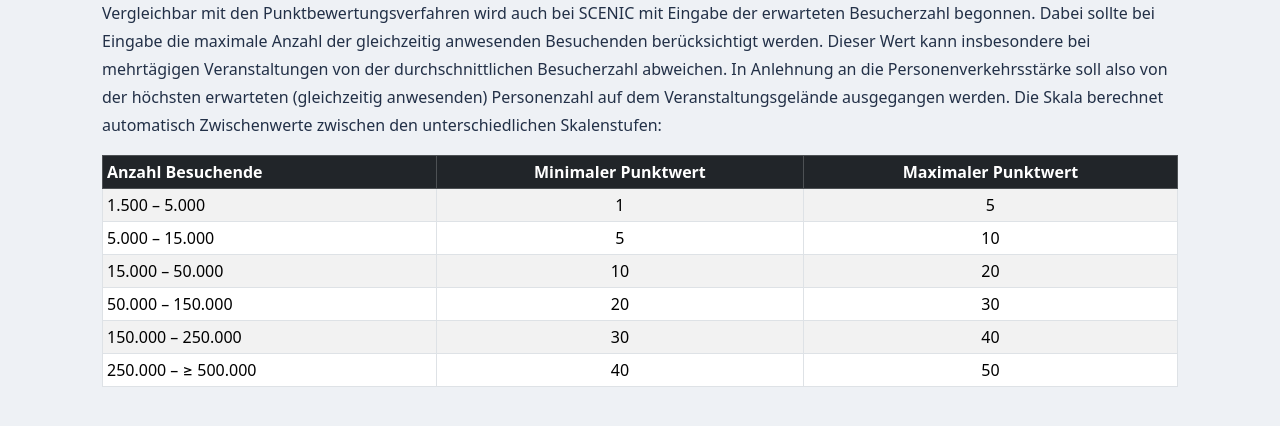
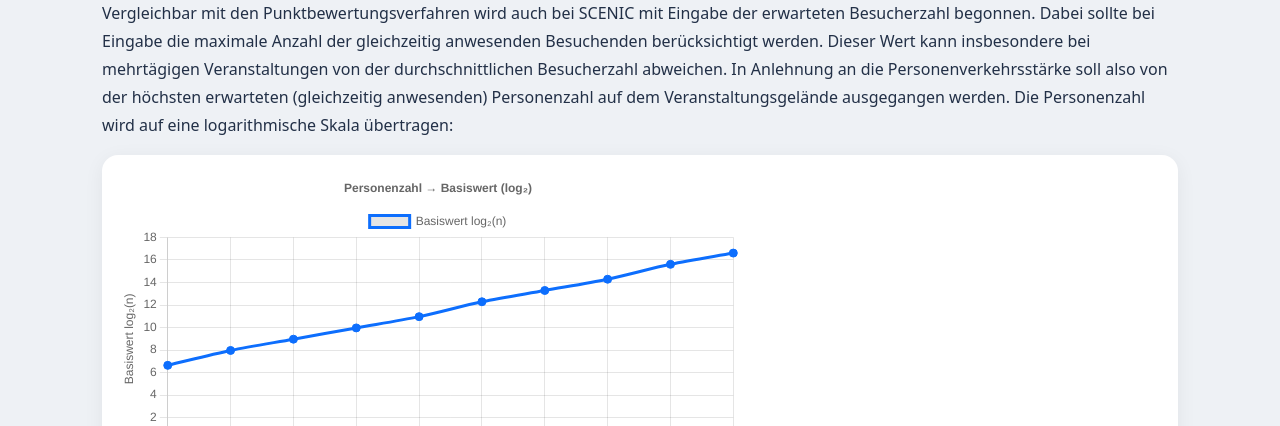
Before and after one commit to FGSV-AK1-9-3/matrix, a website: page sites/procedure-description.html in a window 1280 px wide. Shown: the part 234-660 px from the top of the page. Drawn offline with nearby package versions, Linux system fonts and the light colour scheme.

Commit message:
Update documentation (#49)
Co-authored-by: Angelika Kneidl <angelika.kneidl@oth-regensburg.de>
Co-authored-by: Moritz <102237363+ge65cer@users.noreply.github.com>

```diff
--- a/sites/procedure-description.html
+++ b/sites/procedure-description.html
@@ -35,51 +35,20 @@
         Veranstaltungen von der durchschnittlichen Besucherzahl abweichen. In
         Anlehnung an die Personenverkehrsstärke soll also von der höchsten
         erwarteten (gleichzeitig anwesenden) Personenzahl auf dem
-        Veranstaltungsgelände ausgegangen werden. Die Skala berechnet
-        automatisch Zwischenwerte zwischen den unterschiedlichen Skalenstufen:
+        Veranstaltungsgelände ausgegangen werden. Die Personenzahl wird auf eine
+        logarithmische Skala übertragen:
       </p>
 
-      <table class="table table-bordered table-striped table-sm">
-        <thead class="table-dark">
-          <tr>
-            <th>Anzahl Besuchende</th>
-            <th class="text-center">Minimaler Punktwert</th>
-            <th class="text-center">Maximaler Punktwert</th>
-          </tr>
-        </thead>
-        <tbody>
-          <tr>
-            <td>1.500 – 5.000</td>
-            <td class="text-center">1</td>
-            <td class="text-center">5</td>
-          </tr>
-          <tr>
-            <td>5.000 – 15.000</td>
-            <td class="text-center">5</td>
-            <td class="text-center">10</td>
-          </tr>
-          <tr>
-            <td>15.000 – 50.000</td>
-            <td class="text-center">10</td>
-            <td class="text-center">20</td>
-          </tr>
-          <tr>
-            <td>50.000 – 150.000</td>
-            <td class="text-center">20</td>
-            <td class="text-center">30</td>
-          </tr>
-          <tr>
-            <td>150.000 – 250.000</td>
-            <td class="text-center">30</td>
-            <td class="text-center">40</td>
-          </tr>
-          <tr>
-            <td>250.000 – ≥ 500.000</td>
-            <td class="text-center">40</td>
-            <td class="text-center">50</td>
-          </tr>
-        </tbody>
-      </table>
+      <div class="card p-3 mb-4">
+        <div style="max-width: 640px">
+          <canvas id="log2Chart"></canvas>
+        </div>
+        <p class="text-muted small mt-2 mb-0">
+          Die logarithmische Skala (log<sub>2</sub>) sorgt dafür, dass eine
+          Verdopplung der Personenzahl den Basiswert nur um 1 erhöht. So wächst
+          der Einfluss der Personenzahl gedämpft und nicht linear.
+        </p>
+      </div>
 
       <!-- ── VERANSTALTUNGSGELÄNDE ─────────────────────────────────── -->
       <h2 class="mt-5">Veranstaltungsgelände</h2>
@@ -730,5 +699,55 @@
       integrity="sha384-YvpcrYf0tY3lHB60NNkmXc5s9fDVZLESaAA55NDzOxhy9GkcIdslK1eN7N6jIeHz"
       src="https://cdn.jsdelivr.net/npm/bootstrap@5.3.3/dist/js/bootstrap.bundle.min.js"
     ></script>
+    <!-- Chart.js -->
+    <script src="https://cdn.jsdelivr.net/npm/chart.js@4.4.7/dist/chart.umd.min.js"></script>
+    <script>
+      (() => {
+        const personCounts = [
+          100, 250, 500, 1000, 2000, 5000, 10000, 20000, 50000, 100000,
+        ];
+        const log2Values = personCounts.map((n) => Math.log2(n));
+
+        new Chart(document.getElementById('log2Chart'), {
+          type: 'line',
+          data: {
+            labels: personCounts.map((n) => n.toLocaleString('de-DE')),
+            datasets: [
+              {
+                label: 'Basiswert log\u2082(n)',
+                data: log2Values,
+                borderColor: 'rgb(13, 110, 253)',
+                fill: false,
+                tension: 0.3,
+                pointRadius: 4,
+                pointBackgroundColor: 'rgb(13, 110, 253)',
+              },
+            ],
+          },
+          options: {
+            responsive: true,
+            plugins: {
+              title: {
+                display: true,
+                text: 'Personenzahl \u2192 Basiswert (log\u2082)',
+              },
+              tooltip: {
+                callbacks: {
+                  label: (ctx) =>
+                    `log\u2082(${personCounts[ctx.dataIndex].toLocaleString('de-DE')}) = ${ctx.parsed.y.toFixed(2)}`,
+                },
+              },
+            },
+            scales: {
+              x: { title: { display: true, text: 'Personenzahl' } },
+              y: {
+                title: { display: true, text: 'Basiswert log\u2082(n)' },
+                beginAtZero: true,
+              },
+            },
+          },
+        });
+      })();
+    </script>
   </body>
 </html>
```
